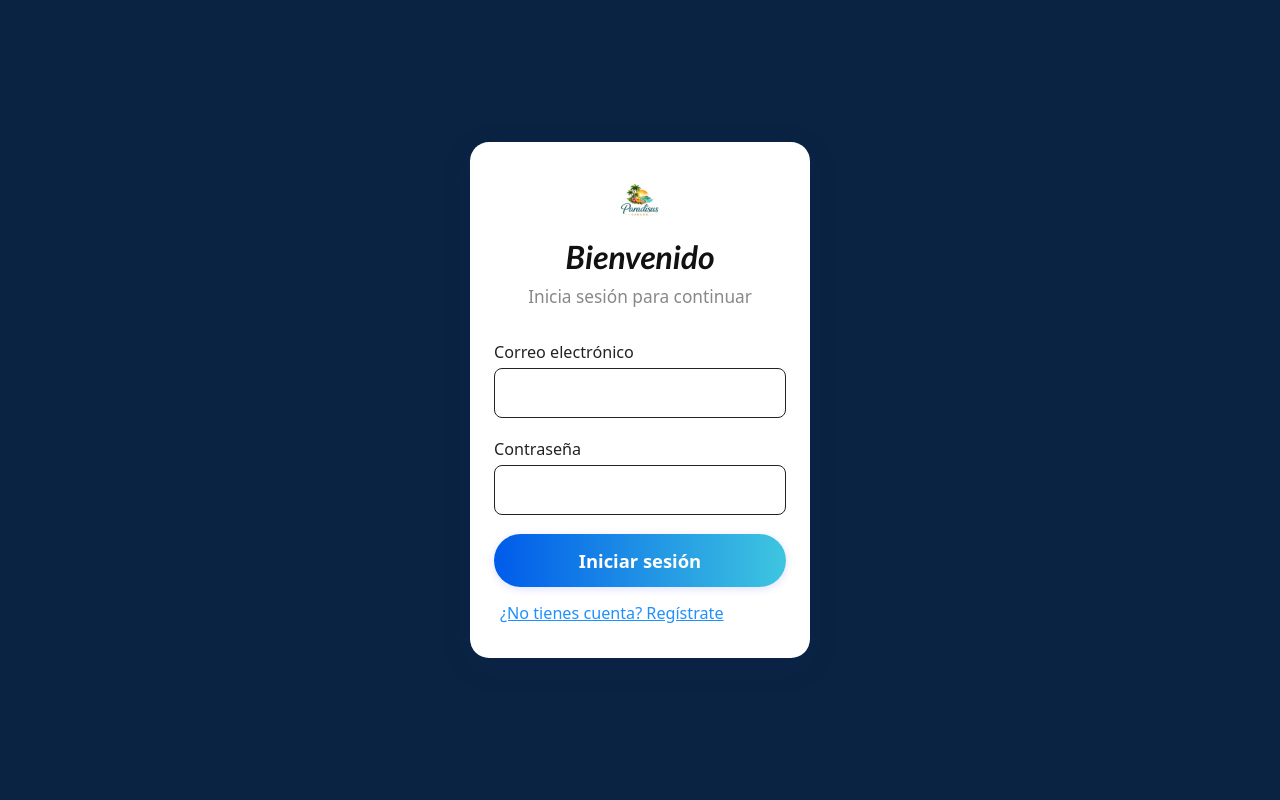
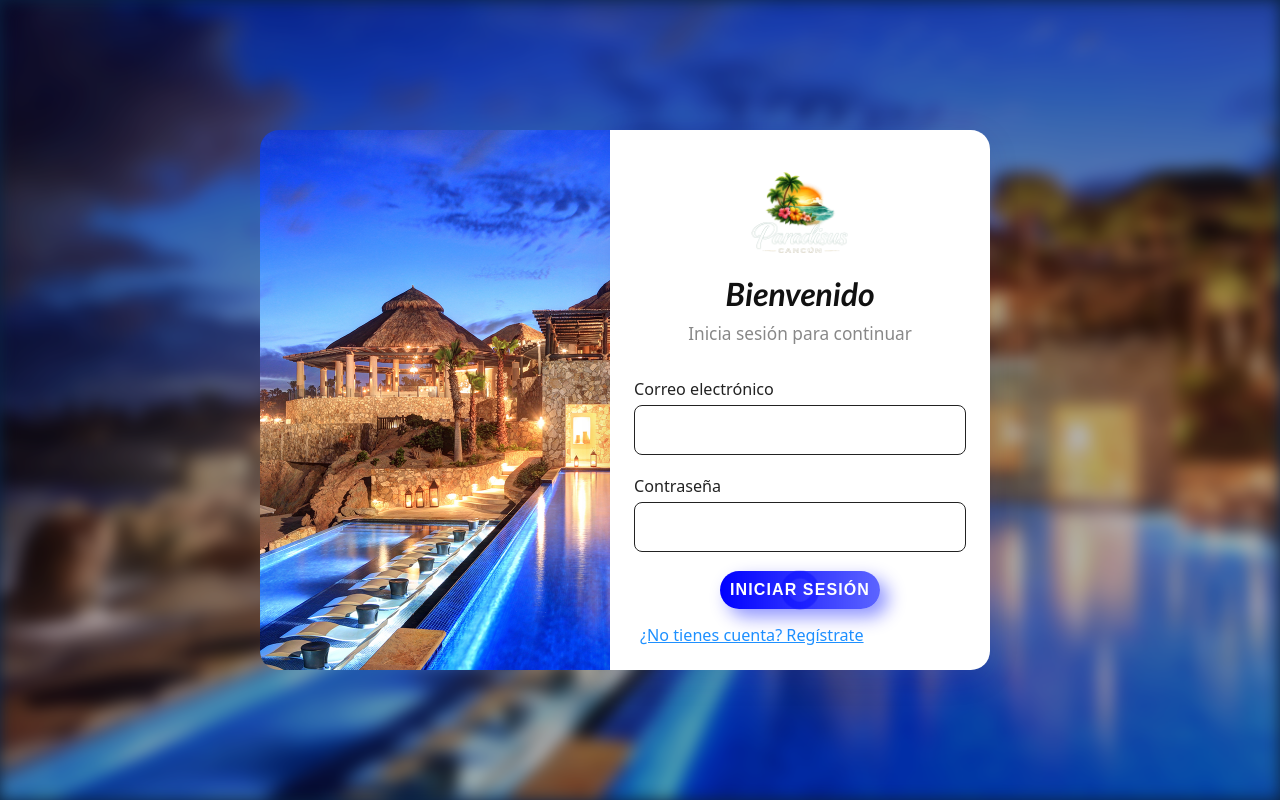
Before and after one commit to mateojaramillo1/Angularproyect, an Angular app: page /login in a window 1280 px wide. Built offline with nearby package versions, Linux system fonts and the light colour scheme.

Commit message:
ajustes al frontend

```diff
--- a/src/app/login/login.component.css
+++ b/src/app/login/login.component.css
@@ -1,20 +1,132 @@
+.login-action-btn {
+	display: block;
+	margin: 0 auto 0.8rem auto;
+}
+.login-action-btn {
+	min-width: 160px;
+	min-height: 38px;
+	font-family: "Nunito", sans-serif;
+	font-size: 16px;
+	text-transform: uppercase;
+	letter-spacing: 1.1px;
+	font-weight: 700;
+	color: #ffffff;
+	background: #0000ff;
+	background: linear-gradient(90deg, #0000ff 0%, rgba(0, 13, 255, 0.64) 100%);
+	border: none;
+	border-radius: 1000px;
+	box-shadow: 8px 8px 18px rgba(0, 13, 255, 0.44);
+	transition: all 0.3s ease-in-out 0s;
+	cursor: pointer;
+	outline: none;
+	position: relative;
+	padding: 6px 0;
+}
+.login-action-btn::before {
+	content: "";
+	border-radius: 1000px;
+	min-width: calc(160px + 8px);
+	min-height: calc(38px + 8px);
+	border: 4px solid #0000ff;
+	box-shadow: 0 0 40px rgba(0, 13, 255, 0.44);
+	position: absolute;
+	top: 50%;
+	left: 50%;
+	transform: translate(-50%, -50%);
+	opacity: 0;
+	transition: all 0.3s ease-in-out 0s;
+}
+.login-action-btn:hover,
+.login-action-btn:focus {
+	color: #fefefe;
+	transform: translateY(-6px);
+}
+.login-action-btn:hover::before,
+.login-action-btn:focus::before {
+	opacity: 1;
+}
+.login-action-btn::after {
+	content: "";
+	width: 30px;
+	height: 30px;
+	border-radius: 100%;
+	border: 6px solid #0000ff;
+	position: absolute;
+	z-index: -1;
+	top: 50%;
+	left: 50%;
+	transform: translate(-50%, -50%);
+	animation: ring 1.5s infinite;
+}
+.login-action-btn:hover::after,
+.login-action-btn:focus::after {
+	animation: none;
+	display: none;
+}
+@keyframes ring {
+	0% {
+		transform: translate(-50%, -50%) scale(1);
+		opacity: 1;
+	}
+	100% {
+		transform: translate(-50%, -50%) scale(1.5);
+		opacity: 0;
+	}
+}
 
 
 
-/* Fondo general */
+/* Fondo general con imagen difuminada */
+/* Fondo general con imagen difuminada */
 .split-login-bg {
 	min-height: 100vh;
 	width: 100vw;
 	display: flex;
 	align-items: center;
 	justify-content: center;
+	position: relative;
 	background: #0a2342;
-	position: relative;
+	overflow: hidden;
+	gap: 0;
+}
+.split-login-bg::before {
+	content: '';
+	position: fixed;
+	top: 0;
+	left: 0;
+	width: 100vw;
+	height: 100vh;
+	background: url('../../assets/banner.jpg') center center/cover no-repeat;
+	filter: blur(8px) brightness(0.7);
+	z-index: 0;
 }
 
-/* El card blanco pequeño y centrado */
+.split-login-container {
+	display: flex;
+	align-items: center;
+	justify-content: center;
+	gap: 0;
+}
 .split-login-left {
-	display: none;
+	display: flex;
+	align-items: center;
+	justify-content: center;
+	background: rgba(255,255,255,0.10);
+	border-top-left-radius: 1.2rem;
+	border-bottom-left-radius: 1.2rem;
+	box-shadow: 0 8px 32px 0 rgba(31, 38, 135, 0.10);
+	z-index: 1;
+	width: 320px;
+	height: 380px;
+	min-width: 220px;
+	min-height: 220px;
+}
+.split-login-left img {
+	width: 380px;
+	height: 540px;
+	object-fit: cover;
+	border-radius: 1.2rem 0 0 1.2rem;
+	display: block;
 }
 .split-login-right {
 	background: #fff;
@@ -23,20 +135,21 @@
 	align-items: center;
 	justify-content: center;
 	box-shadow: 0 8px 32px 0 rgba(31, 38, 135, 0.10);
-	border-radius: 1.2rem;
+	border-radius: 0 1.2rem 1.2rem 0;
 	padding: 2.2rem 1.5rem 1.5rem 1.5rem;
-	max-width: 340px;
-	width: 100%;
-	margin: 0 auto;
-	min-height: unset;
+	width: 380px;
+	height: 540px;
+	min-width: 220px;
+	min-height: 220px;
+	z-index: 1;
 }
 .split-login-header {
 	text-align: center;
 	margin-bottom: 1.2rem;
 }
 .split-login-logo {
-	width: 48px;
-	margin-bottom: 0.5rem;
+	width: 123px;
+	margin-bottom: -0.5rem;
 }
 .split-login-title {
 	color: #111;
@@ -115,10 +228,21 @@
 @media (max-width: 900px) {
 	.split-login-bg {
 		flex-direction: column;
+		align-items: center;
+	}
+	.split-login-container {
+		flex-direction: column;
+	}
+	.split-login-left {
+		display: none;
 	}
 	.split-login-right {
+		border-radius: 1.2rem;
 		padding: 1.2rem 0.5rem;
 		max-width: 98vw;
+		min-height: unset;
+		width: 90vw;
+		height: auto;
 	}
 }
 @keyframes pop-in {
--- a/src/app/login/login.component.html
+++ b/src/app/login/login.component.html
@@ -2,10 +2,13 @@
 
 
 <div class="split-login-bg">
-  <div class="split-login-left"></div>
-  <div class="split-login-right">
+  <div class="split-login-container">
+    <div class="split-login-left">
+      <img src="../../assets/banner.jpg" alt="Imagen login" />
+    </div>
+    <div class="split-login-right">
     <div class="split-login-header">
-      <img src="../../assets/logo.png" alt="Logo" class="split-login-logo">
+      <img src="../../assets/LOGO.png" alt="Logo" class="split-login-logo">
       <div class="split-login-title">Bienvenido</div>
       <div class="split-login-desc">
         {{ modoRegistro ? 'Crea tu cuenta para comenzar' : 'Inicia sesión para continuar' }}
@@ -21,7 +24,7 @@
         <input id="password" type="password" class="split-input" formControlName="password" required>
       </div>
       <div *ngIf="error" class="alert alert-danger split-login-alert">{{ error }}</div>
-      <button type="submit" class="split-btn">Iniciar sesión</button>
+      <button type="submit" class="login-action-btn">Iniciar sesión</button>
       <button type="button" class="split-btn-link" (click)="toggleModo()">¿No tienes cuenta? Regístrate</button>
     </form>
     <form [formGroup]="registerForm" (ngSubmit)="submitRegister()" *ngIf="modoRegistro" style="width:100%;">
--- a/src/app/menu/menu.component.css
+++ b/src/app/menu/menu.component.css
@@ -1,57 +1,30 @@
 
+
+/* NAV LIMPIO Y FUNCIONAL */
 .nav-nike {
-    width: 100vw;
-    background: #181818;
+    width: 100%;
+    min-width: 320px;
     color: #fff;
     font-family: 'Lato', sans-serif;
     position: fixed;
     top: 0;
     left: 0;
     z-index: 100;
+    transition: background 0.5s cubic-bezier(.4,0,.2,1);
 }
-.nav-nike-top {
+.nav-nike-merged.nav-nike-centered {
     display: flex;
     align-items: center;
-    justify-content: space-between;
-    padding: 0.7rem 2.5rem;
-    background: #111;
-}
-.nav-nike-logo {
-    width: 38px;
-    margin-right: 1.5rem;
-}
-.nav-nike-menu, .nav-nike-user {
-    display: flex;
-    align-items: center;
-    gap: 1rem;
-    list-style: none;
-    margin: 0;
-    padding: 0;
-}
-.nav-nike-menu li a, .nav-nike-user li a {
-    color: #fff;
-    text-decoration: none;
-    font-size: 15px;
-    font-weight: 500;
-    transition: color 0.2s;
-}
-.nav-nike-menu li a:hover, .nav-nike-user li a:hover {
-    color: #b3b3b3;
-}
-.nav-nike-bottom {
-    display: flex;
-    align-items: center;
-    justify-content: space-between;
-    background: #232323;
-    padding: 0.7rem 2.5rem;
-}
-.nav-nike-logo2 {
-    width: 60px;
-    margin-right: 2rem;
+    justify-content: center;
+    width: 100%;
+    max-width: 1400px;
+    margin: 0 auto;
+    position: relative;
 }
 .nav-nike-menu2 {
     display: flex;
     align-items: center;
+    justify-content: center;
     gap: 2rem;
     list-style: none;
     margin: 0;
@@ -67,34 +40,53 @@
 .nav-nike-menu2 li a:hover {
     color: #b3b3b3;
 }
-.nav-nike-search {
+.nav-nike-center {
     display: flex;
+    justify-content: center;
     align-items: center;
-    background: #181818;
-    border-radius: 24px;
-    padding: 0.2rem 1rem;
-    margin-left: 2rem;
 }
-.nav-nike-search-input {
-    background: transparent;
+.nav-nike-logo {
+    width: 100px;
+    display: block;
+    margin: 0 2rem;
+}
+.nav-nike-reserva-btn {
+    position: absolute;
+    top: 50%;
+    right: 2.5rem;
+    transform: translateY(-50%);
+    background: linear-gradient(90deg, #f9d423 0%, #ff8800 100%);
+    color: #fff;
     border: none;
+    border-radius: 1000px;
+    padding: 0.7rem 2.2rem;
+    font-size: 1.1rem;
+    font-weight: 700;
+    box-shadow: 0 2px 8px rgba(255, 136, 0, 0.13);
+    cursor: pointer;
+    transition: background 0.2s, color 0.2s;
+    z-index: 200;
+}
+.nav-nike-reserva-btn:hover {
+    background: linear-gradient(90deg, #ff8800 0%, #f9d423 100%);
     color: #fff;
-    font-size: 1.08rem;
-    margin-left: 0.7rem;
-    outline: none;
-    width: 120px;
-}
-.nav-nike-bag {
-    font-size: 1.5rem;
-    color: #fff;
-    margin-left: 2rem;
-    cursor: pointer;
 }
 @media (max-width: 900px) {
-    .nav-nike-top, .nav-nike-bottom {
+    .nav-nike-merged.nav-nike-centered {
+        flex-direction: column;
+        align-items: flex-start;
+        gap: 0.5rem;
         padding: 0.7rem 0.5rem;
     }
-    .nav-nike-menu, .nav-nike-menu2, .nav-nike-user {
+    .nav-nike-menu2 {
         gap: 1rem;
+        flex-wrap: wrap;
+    }
+    .nav-nike-reserva-btn {
+        position: static;
+        margin-top: 1rem;
+        transform: none;
+        width: 100%;
+        right: 0;
     }
 }
--- a/src/app/menu/menu.component.html
+++ b/src/app/menu/menu.component.html
@@ -1,32 +1,18 @@
-
 <header>
-  <nav class="nav-nike">
-    <div class="nav-nike-top">
-      <img src="assets/logo.png" alt="Logo" class="nav-nike-logo">
-      <ul class="nav-nike-user">
-        <li><a routerLink="/eventos">Eventos</a></li>
-        <li><a routerLink="/ayuda">Ayuda</a></li>
-        <li *ngIf="!auth.isLoggedIn()"><a routerLink="/register">Regístrate</a></li>
-        <li *ngIf="!auth.isLoggedIn()"><a routerLink="/login">Iniciar sesión</a></li>
-        <li *ngIf="auth.isLoggedIn()"><a (click)="logout()">Cerrar sesión</a></li>
-        <li><a routerLink="/buscar-tienda">Buscar tienda</a></li>
-      </ul>
-    </div>
-    <div class="nav-nike-bottom">
-      <img src="assets/logo-nike.png" alt="Nike" class="nav-nike-logo2">
+  <nav class="nav-nike" id="menu">
+    <div class="nav-nike-merged nav-nike-centered">
       <ul class="nav-nike-menu2">
         <li><a routerLink="/novedades">Novedades</a></li>
         <li><a routerLink="/hombre">Hombre</a></li>
         <li><a routerLink="/mujer">Mujer</a></li>
+        <li class="nav-nike-center">
+          <img src="../../assets/LOGO.png" alt="Logo" class="nav-nike-logo">
+        </li>
         <li><a routerLink="/niños">Niños</a></li>
         <li><a routerLink="/deporte">Deporte</a></li>
-        <li><a routerLink="/descuentos">Descuentos</a></li>
+        <li><a routerLink="/login">Check-in</a></li>
       </ul>
-      <div class="nav-nike-search">
-        <i class="fa fa-search"></i>
-        <input type="text" placeholder="Buscar" class="nav-nike-search-input">
-      </div>
-      <i class="fa fa-shopping-bag nav-nike-bag"></i>
+      <button class="nav-nike-reserva-btn">Reserva con nosotros</button>
     </div>
   </nav>
 </header>
--- a/src/app/menu/menu.component.ts
+++ b/src/app/menu/menu.component.ts
@@ -8,23 +8,26 @@ import { AuthService } from '../services/auth.service';
 })
 export class MenuComponent {
 
-  public scroll:boolean= false
+  public navOpacity: number = 0;
 
-  constructor(private render:Renderer2, public auth: AuthService){}
+  constructor(private render: Renderer2, public auth: AuthService) {}
 
   @HostListener('window:scroll')
-  onWindowScroll(){
-    let elemento = document.getElementById("menu")
-    if(window.pageYOffset>0){
-      this.scroll=true
-      this.render.addClass(elemento,'menu2')
-      this.render.removeClass(elemento,'menu')
-    }else{
-      this.scroll=false
-      this.render.removeClass(elemento,'menu2')
-      this.render.addClass(elemento,'menu')
+  onWindowScroll() {
+    const elemento = document.getElementById('menu');
+    const maxScroll = 200;
+    const scrollY = Math.min(window.pageYOffset, maxScroll);
+    const targetOpacity = Math.min(scrollY / maxScroll, 1);
+
+    // Transición suave usando CSS
+    this.navOpacity = targetOpacity;
+    if (elemento) {
+      elemento.style.background = `linear-gradient(90deg, rgba(0, 21, 255,${this.navOpacity}) 0%, rgba(17, 36, 179,${this.navOpacity}) 50%, rgba(0, 140, 255,${this.navOpacity}) 100%)`;
+      elemento.style.transition = 'background 0.5s cubic-bezier(.4,0,.2,1)';
     }
   }
+
+  // ...existing code...
 
   logout(){
     this.auth.logout();
--- a/src/index.html
+++ b/src/index.html
@@ -11,6 +11,8 @@
 <link rel="preconnect" href="https://fonts.gstatic.com" crossorigin>
 <link href="https://fonts.googleapis.com/css2?family=Lato:ital,wght@1,700&display=swap" rel="stylesheet">
 <link rel="stylesheet" href="https://cdn.jsdelivr.net/npm/bootstrap-icons@1.10.5/font/bootstrap-icons.css">
+  <!-- FontAwesome CDN -->
+  <link rel="stylesheet" href="https://cdnjs.cloudflare.com/ajax/libs/font-awesome/4.7.0/css/font-awesome.min.css">
 </head>
 <body>
   <app-root></app-root>
```
Also changed, not shown: src/assets/LOGO.png.
